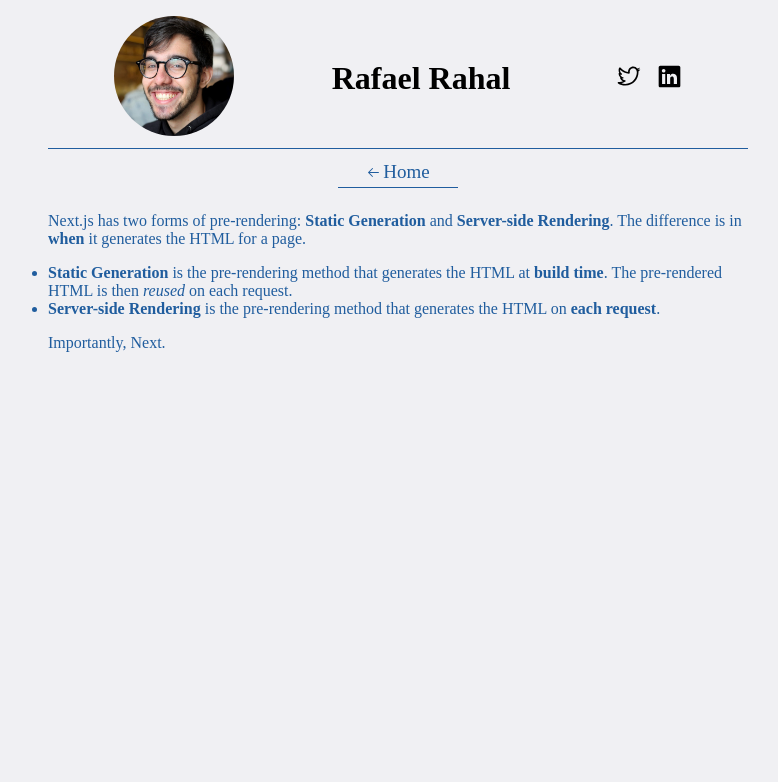
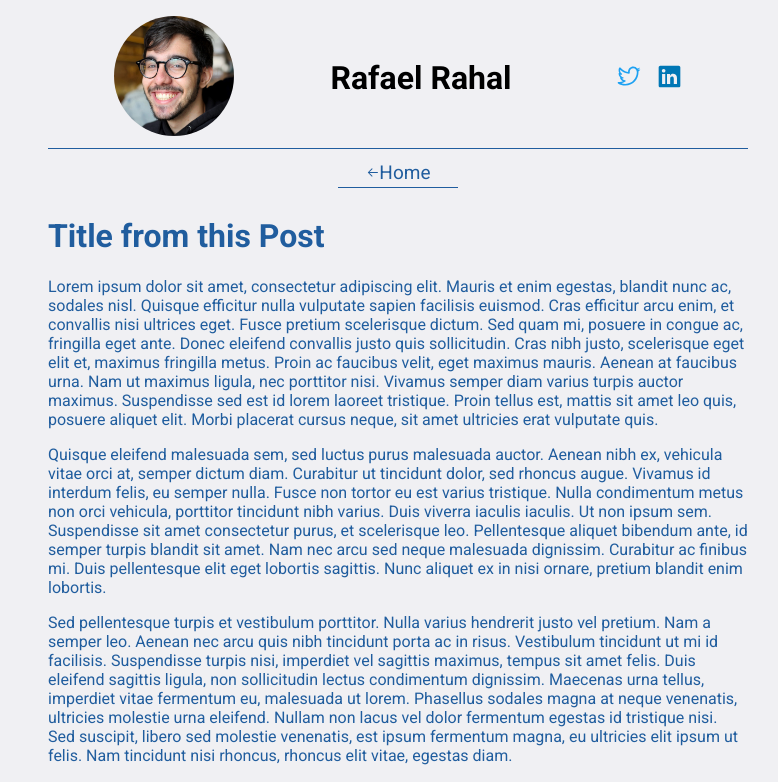
Before and after one commit to rrrahal/blog, a Next.js app: page /posts/my-mdx-page in a window 1280 px wide. Shown: the top 782 px of the page, without its empty margins (242-1020 px from the left). Built offline with nearby package versions, Linux system fonts and the light colour scheme.

Commit message:
change font to roboto and add color do social media icons

```diff
--- a/package.json
+++ b/package.json
@@ -11,7 +11,7 @@
   "dependencies": {
     "@mdx-js/loader": "^2.3.0",
     "@mdx-js/react": "^2.3.0",
-    "@next/font": "13.1.6",
+    "@next/font": "^13.1.6",
     "@next/mdx": "^13.1.6",
     "@radix-ui/colors": "^0.1.8",
     "@radix-ui/react-avatar": "^1.0.1",
--- a/src/components/Header/social_media.tsx
+++ b/src/components/Header/social_media.tsx
@@ -13,16 +13,28 @@
   paddingX: '$2',
 })
 
+const TwitterStyledIcon = styled(TwitterLogoIcon, {
+  width: 25,
+  height: 25,
+  color: "$twitterBlue",
+  "&:hover": {
+    color: "$hiContrast"
+  }
+})
+
+const LinkedinStyledIcon = styled(LinkedInLogoIcon, {
+  width: 25,
+  height: 25,
+  color: "$linkedinBlue",
+  "&:hover": {
+    color: "$hiContrast"
+  }
+})
+
 
 export const SocialMedia = () => (
   <Box>
-    <SocialMediaItem> <TwitterLogoIcon style={{
-          width: 25,
-          height: 25
-        }}/> </SocialMediaItem>
-        <SocialMediaItem> <LinkedInLogoIcon style={{
-          width: 25,
-          height: 25
-        }}/> </SocialMediaItem>
+    <SocialMediaItem> <TwitterStyledIcon/> </SocialMediaItem>
+        <SocialMediaItem> <LinkedinStyledIcon /> </SocialMediaItem>
   </Box>
 )
--- /dev/null
+++ b/src/pages/_app.tsx
@@ -0,0 +1,15 @@
+import type { AppProps } from "next/app";
+import { Roboto } from '@next/font/google'
+
+const roboto = Roboto({
+  subsets: ['latin'],
+  weight: ['400', '700']
+})
+
+export default function App({ Component, pageProps }: AppProps) {
+  return (
+    <main className={roboto.className}>
+      <Component {...pageProps} />
+    </main>
+  )
+}
--- a/src/pages/posts/my-mdx-page.mdx
+++ b/src/pages/posts/my-mdx-page.mdx
@@ -4,6 +4,18 @@
 ---
 
 import Layout from '../../components/PostLayout'
+
+# Title from this Post
+
+Lorem ipsum dolor sit amet, consectetur adipiscing elit. Mauris et enim egestas, blandit nunc ac, sodales nisl. Quisque efficitur nulla vulputate sapien facilisis euismod. Cras efficitur arcu enim, et convallis nisi ultrices eget. Fusce pretium scelerisque dictum. Sed quam mi, posuere in congue ac, fringilla eget ante. Donec eleifend convallis justo quis sollicitudin. Cras nibh justo, scelerisque eget elit et, maximus fringilla metus. Proin ac faucibus velit, eget maximus mauris. Aenean at faucibus urna. Nam ut maximus ligula, nec porttitor nisi. Vivamus semper diam varius turpis auctor maximus. Suspendisse sed est id lorem laoreet tristique. Proin tellus est, mattis sit amet leo quis, posuere aliquet elit. Morbi placerat cursus neque, sit amet ultricies erat vulputate quis.
+
+Quisque eleifend malesuada sem, sed luctus purus malesuada auctor. Aenean nibh ex, vehicula vitae orci at, semper dictum diam. Curabitur ut tincidunt dolor, sed rhoncus augue. Vivamus id interdum felis, eu semper nulla. Fusce non tortor eu est varius tristique. Nulla condimentum metus non orci vehicula, porttitor tincidunt nibh varius. Duis viverra iaculis iaculis. Ut non ipsum sem. Suspendisse sit amet consectetur purus, et scelerisque leo. Pellentesque aliquet bibendum ante, id semper turpis blandit sit amet. Nam nec arcu sed neque malesuada dignissim. Curabitur ac finibus mi. Duis pellentesque elit eget lobortis sagittis. Nunc aliquet ex in nisi ornare, pretium blandit enim lobortis.
+
+Sed pellentesque turpis et vestibulum porttitor. Nulla varius hendrerit justo vel pretium. Nam a semper leo. Aenean nec arcu quis nibh tincidunt porta ac in risus. Vestibulum tincidunt ut mi id facilisis. Suspendisse turpis nisi, imperdiet vel sagittis maximus, tempus sit amet felis. Duis eleifend sagittis ligula, non sollicitudin lectus condimentum dignissim. Maecenas urna tellus, imperdiet vitae fermentum eu, malesuada ut lorem. Phasellus sodales magna at neque venenatis, ultricies molestie urna eleifend. Nullam non lacus vel dolor fermentum egestas id tristique nisi. Sed suscipit, libero sed molestie venenatis, est ipsum fermentum magna, eu ultricies elit ipsum ut felis. Nam tincidunt nisi rhoncus, rhoncus elit vitae, egestas diam.
+
+Praesent rhoncus sollicitudin nulla, non vulputate dui condimentum non. Phasellus luctus ullamcorper lorem et malesuada. Etiam porttitor quis nibh a rhoncus. Fusce a diam sed metus lobortis tristique semper aliquam quam. Maecenas quis lorem at nunc sodales blandit a ac nulla. Vestibulum cursus sapien ut est tristique viverra. Aliquam gravida pharetra dolor, dignissim tempor dolor volutpat a. Proin vulputate, eros id vehicula dictum, nisi ex placerat lectus, sollicitudin posuere ligula metus eleifend lectus.
+
+Sed pellentesque, massa nec egestas consequat, lectus turpis egestas neque, ut laoreet nisl diam ac orci. Integer malesuada elementum elit ut commodo. Cras dignissim diam vel eros semper condimentum. Vestibulum non aliquet elit. Fusce tincidunt, dolor at fringilla maximus, odio urna dictum tellus, at hendrerit turpis sem eget augue. Donec aliquet eu ipsum at scelerisque. Sed lobortis eu magna eu tempus. Phasellus nec pharetra diam. Orci varius natoque penatibus et magnis dis parturient montes, nascetur ridiculus mus. Morbi scelerisque congue ipsum, at tincidunt ante fringilla sed. Donec rhoncus pellentesque dictum. Aenean condimentum lorem vitae metus venenatis, sit amet tempus justo euismod. Suspendisse tincidunt turpis eu erat ultricies, in placerat magna congue. In molestie enim sit amet lectus cursus, a sagittis sem semper.
 
 Next.js has two forms of pre-rendering: **Static Generation** and **Server-side Rendering**. The difference is in **when** it generates the HTML for a page.
 
--- a/stitches.config.ts
+++ b/stitches.config.ts
@@ -26,7 +26,9 @@
       ...slate,
       primary: slate.slate3,
       secondary: gray.gray11,
-      hiContrast: blueDark.blue7
+      hiContrast: blueDark.blue7,
+      twitterBlue: '#1DA1F2',
+      linkedinBlue: '#0077B5'
     },
     space: {
       1: '4px',
```
Also changed, not shown: 2 other files (tests, documents, lock files or other folders).
